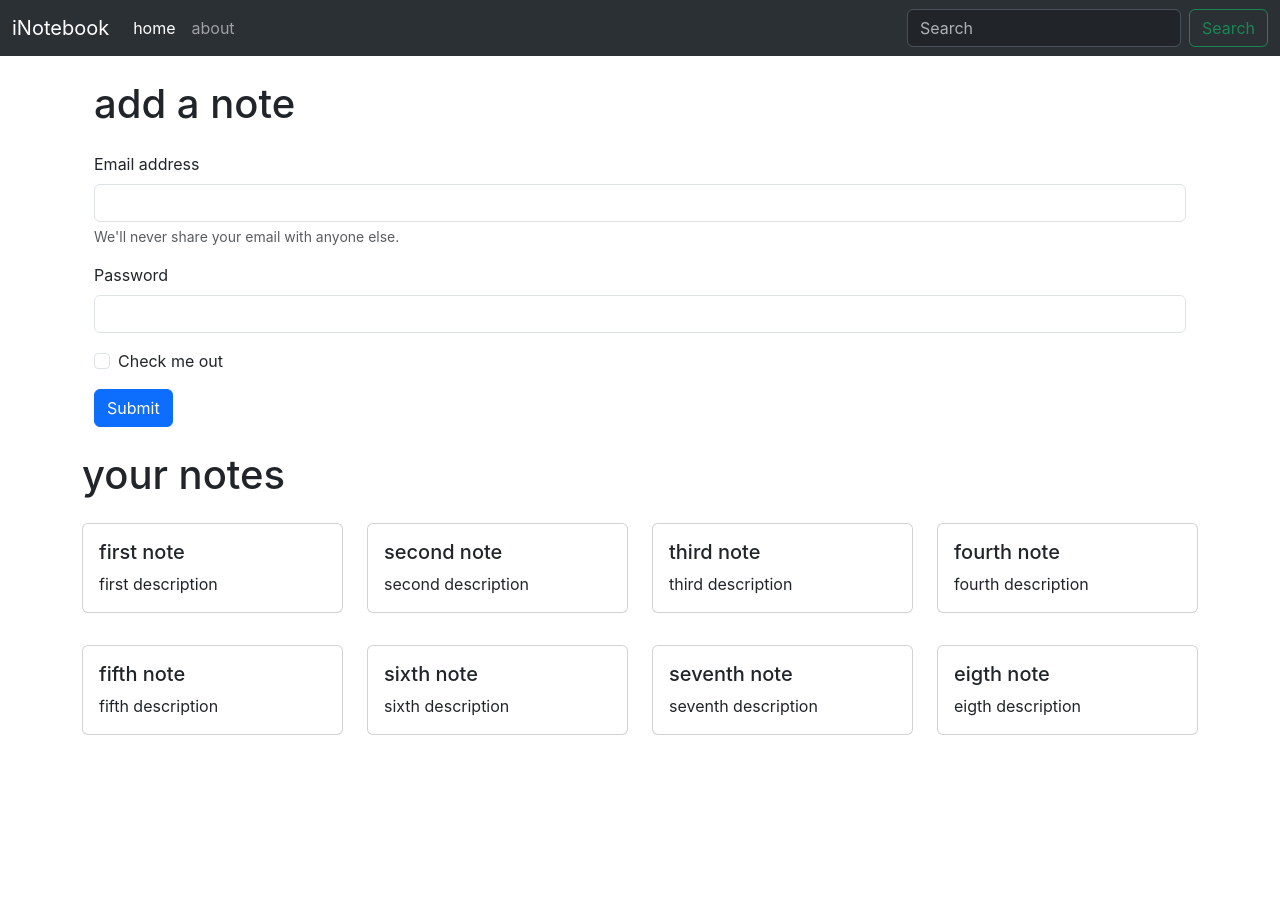
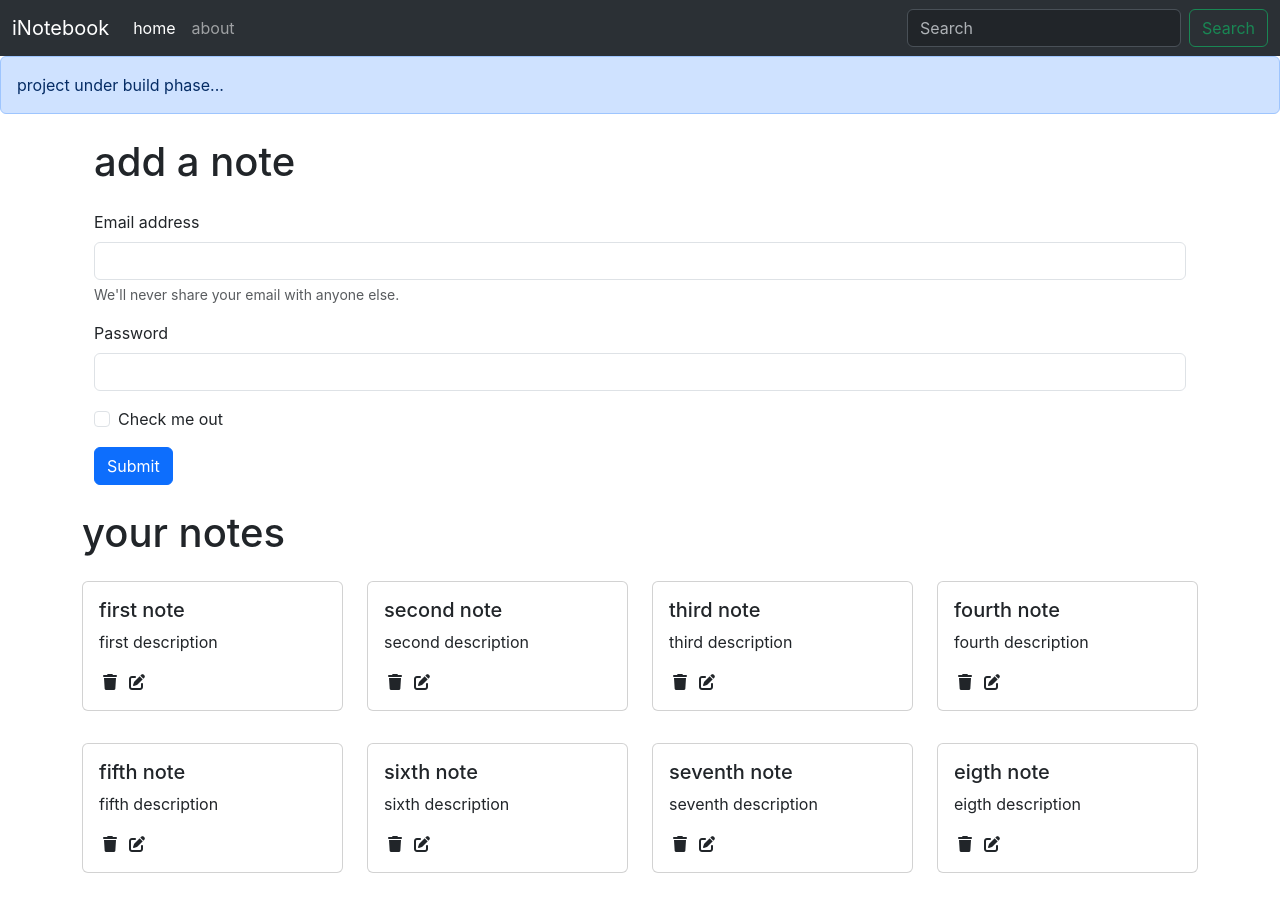
Before and after one commit to siddharth-ruria/inotebook---MERN.stack, a React (Create React App) app: page / in a window 1280 px wide. Before the commit the page ends 800 px from the top, so only its background shows below. Built offline with nearby package versions, Linux system fonts and the light colour scheme.

Commit message:
add font-awesome icons

```diff
--- a/package.json
+++ b/package.json
@@ -13,6 +13,7 @@
     "react-dom": "^18.3.1",
     "react-router-dom": "^6.26.2",
     "react-scripts": "5.0.1",
+    "uuid": "^10.0.0",
     "web-vitals": "^4.2.3"
   },
   "scripts": {
--- a/public/index.html
+++ b/public/index.html
@@ -19,6 +19,10 @@
       integrity="sha384-QWTKZyjpPEjISv5WaRU9OFeRpok6YctnYmDr5pNlyT2bRjXh0JMhjY6hW+ALEwIH"
       crossorigin="anonymous"
     />
+    <script
+      src="https://kit.fontawesome.com/bbd9333943.js"
+      crossorigin="anonymous"
+    ></script>
   </head>
   <body>
     <noscript>You need to enable JavaScript to run this app.</noscript>
--- a/src/App.js
+++ b/src/App.js
@@ -4,6 +4,7 @@
 import About from "./components/About";
 import { BrowserRouter as Router, Routes, Route } from "react-router-dom";
 import NoteState from "./context/notes/NoteState";
+import Alert from "./components/Alert";
 
 function App() {
   return (
@@ -11,6 +12,7 @@
       <NoteState>
         <Router>
           <Navbar />
+          <Alert message = "project under build phase..."/>
           <div className="container">
             <Routes>
               <Route exact path="/" element={<Home />} />
--- /dev/null
+++ b/src/components/Alert.js
@@ -0,0 +1,13 @@
+import React from "react";
+
+const Alert = (props) => {
+  return (
+    <div>
+      <div class="alert alert-primary" role="alert">
+        {props.message}
+      </div>
+    </div>
+  );
+};
+
+export default Alert;
--- a/src/components/Home.js
+++ b/src/components/Home.js
@@ -6,41 +6,41 @@
       <div className="container my-4">
         <h1>add a note</h1>
         <form className="my-4">
-          <div class="mb-3">
-            <label for="exampleInputEmail1" class="form-label">
+          <div className="mb-3">
+            <label htmlFor="exampleInputEmail1" className="form-label">
               Email address
             </label>
             <input
               type="email"
-              class="form-control"
+              className="form-control"
               id="exampleInputEmail1"
               aria-describedby="emailHelp"
             />
-            <div id="emailHelp" class="form-text">
+            <div id="emailHelp" className="form-text">
               We'll never share your email with anyone else.
             </div>
           </div>
-          <div class="mb-3">
-            <label for="exampleInputPassword1" class="form-label">
+          <div className="mb-3">
+            <label htmlFor="exampleInputPassword1" className="form-label">
               Password
             </label>
             <input
               type="password"
-              class="form-control"
+              className="form-control"
               id="exampleInputPassword1"
             />
           </div>
-          <div class="mb-3 form-check">
+          <div className="mb-3 form-check">
             <input
               type="checkbox"
-              class="form-check-input"
+              className="form-check-input"
               id="exampleCheck1"
             />
-            <label class="form-check-label" for="exampleCheck1">
+            <label className="form-check-label" htmlFor="exampleCheck1">
               Check me out
             </label>
           </div>
-          <button type="submit" class="btn btn-primary">
+          <button type="submit" className="btn btn-primary">
             Submit
           </button>
         </form>
--- a/src/components/NoteItem.js
+++ b/src/components/NoteItem.js
@@ -4,10 +4,14 @@
   const { note } = props;
   return (
     <div className="col-md-3">
-      <div class="card my-3">
-        <div class="card-body">
-          <h5 class="card-title">{note.title}</h5>
-          <p class="card-text">{note.description}</p>
+      <div className="card my-3">
+        <div className="card-body">
+          <h5 className="card-title">{note.title}</h5>
+          <p className="card-text">{note.description}</p>
+          <div className="icons">
+            <i className="fa-solid fa-trash mx-1"></i>
+            <i className="fa-duotone fa-solid fa-pen-to-square mx-2"></i>
+          </div>
         </div>
       </div>
     </div>
--- a/src/components/Notes.js
+++ b/src/components/Notes.js
@@ -1,6 +1,7 @@
 import React, { useContext } from "react";
 import noteContext from "../context/notes/noteContext";
 import NoteItem from "./NoteItem";
+import { v4 as uuidv4 } from "uuid";
 
 const Notes = () => {
   const context = useContext(noteContext);
@@ -9,7 +10,7 @@
     <div className="row my-4">
       <h1>your notes</h1>
       {notes.map((note) => {
-        return <NoteItem note= {note}/>
+        return <NoteItem key={uuidv4()} note={note} />;
       })}
     </div>
   );
--- a/src/index.css
+++ b/src/index.css
@@ -11,3 +11,7 @@
   font-family: source-code-pro, Menlo, Monaco, Consolas, 'Courier New',
     monospace;
 }
+
+i {
+  cursor: pointer;
+}
```
Also changed, not shown: 1 other file (tests, documents, lock files or other folders).
